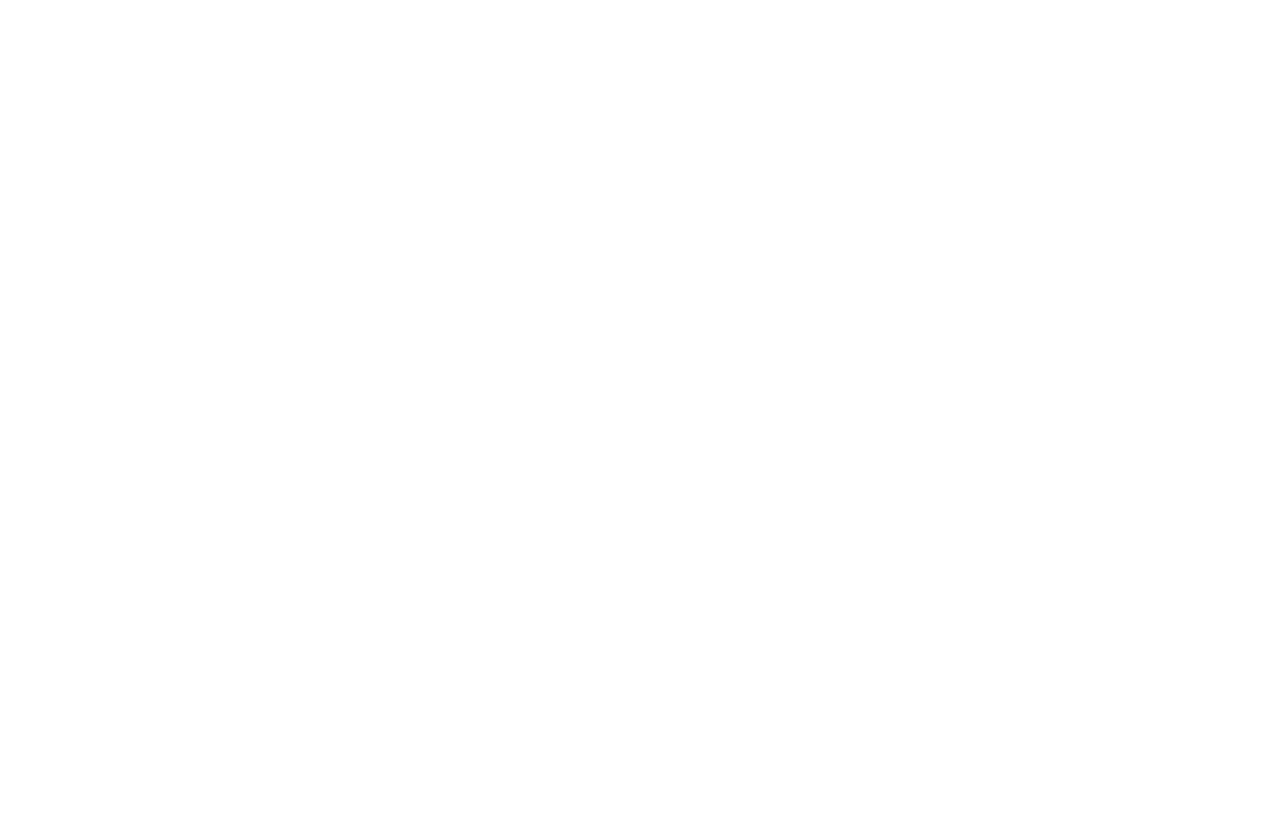
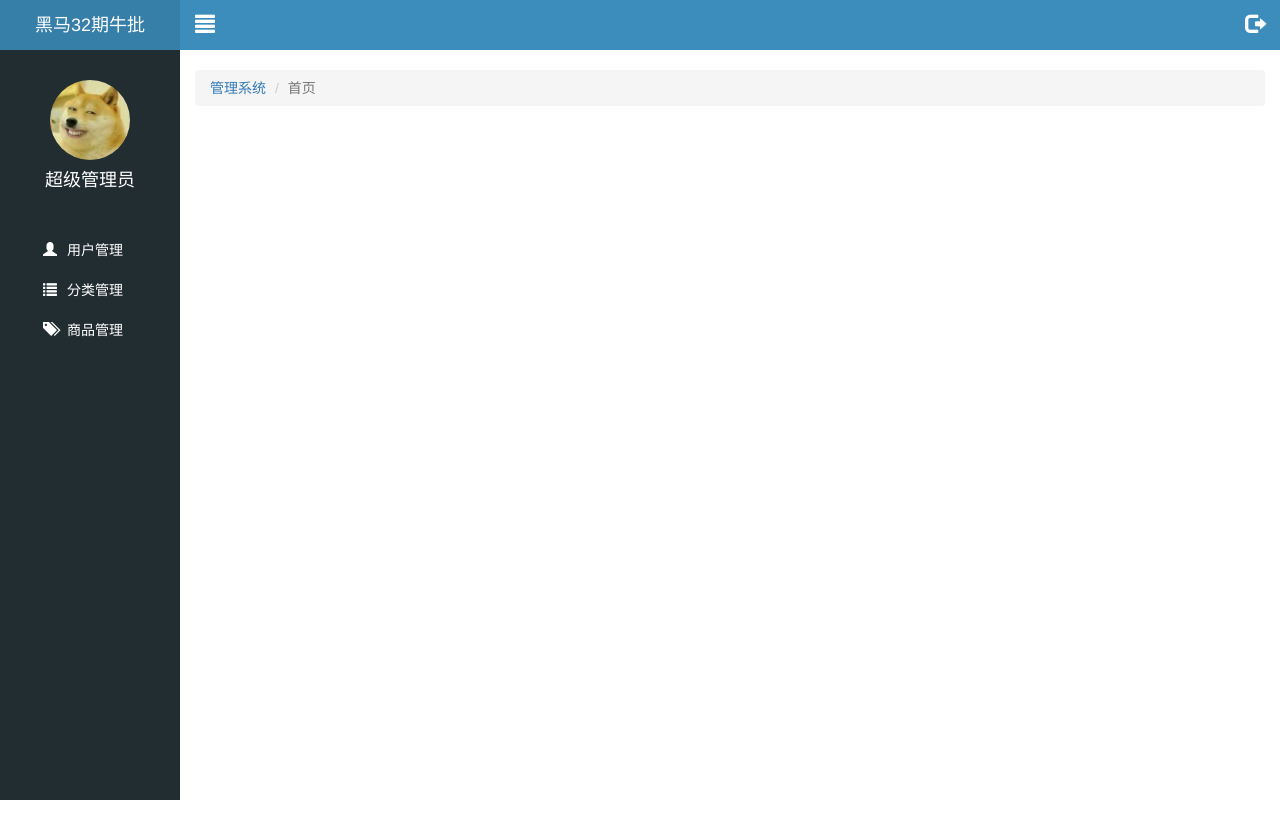
Before and after one commit to Monica9462/letao, a website: page public/back/index.html in a window 1280 px wide. Shown: the top 838 px of the page. Before the commit the page ends 800 px from the top, so only its background shows below. Drawn offline with Linux system fonts and the light colour scheme.

Commit message:
首页完成一半

```diff
--- /dev/null
+++ b/public/back/css/common.css
@@ -0,0 +1,147 @@
+a:link,
+a:visited,
+a:hover,
+a:active {
+  text-decoration: none;
+}
+
+ul {
+  margin: 0;
+  padding: 0;
+  list-style: none;
+}
+
+.mt_20 {
+  margin-top: 20px;
+}
+.red {
+  color: #a94442;
+}
+
+/* ———————————————————————————————————————————————————————————————————————————————— */
+/* 左侧栏 */
+.lt_aside {
+  width: 180px;
+  height: 100%;
+  background-color: #222d32;
+  position: fixed;
+  top: 0;
+  left: 0;
+  z-index: 999;
+  transition: all 1s;
+}
+
+.lt_aside.hidemenu {
+  left: -180px;
+}
+
+/* —————————————————————————————————————————————————————————————————————————————— */
+
+/* 大标题黑马32期牛批 */
+.lt_aside .brand {
+  width: 100%;
+  height: 50px;
+  background-color: #367fa9;
+  text-align: center;
+  line-height: 50px;
+  height: 50px;
+}
+
+.lt_aside .brand a {
+  color: #fff;
+  font-size: 18px;
+}
+
+/* ———————————————————————————————————————————————————————————————————————————— */
+
+/* 头像部分*/
+.lt_aside .user {
+  height: 180px;
+  padding-top: 30px;
+}
+
+.lt_aside .user img {
+  width: 80px;
+  height: 80px;
+  border-radius: 50%;
+  display: block;
+  margin: 0 auto;
+}
+
+.lt_aside .user p {
+  color: #fff;
+  font-size: 18px;
+  height: 40px;
+  line-height: 40px;
+  text-align: center;
+}
+
+/* 导航部分 */
+.lt_aside .nav a {
+  height: 40px;
+  line-height: 40px;
+  color: #fff;
+  display: block;
+  padding-left: 40px;
+  border-left: 3px solid transparent;
+}
+
+.lt_aside .nav a.current {
+  background-color: #1d1f21;
+  border-left: 3px solid #006699;
+}
+
+.lt_aside .nav a i {
+  margin-right: 6px;
+}
+
+.lt_aside .nav .child {
+  display: none;
+}
+
+.lt_aside .nav .child a {
+  padding-left: 60px;
+}
+
+/* _________________________________________________________________ */
+/* 主体部分 */
+.lt_main {
+  padding-left: 180px;
+  padding-top: 50px;
+  height: 2000px;
+  transition: all 1s;
+}
+
+.lt_main.hidemenu {
+  padding-left: 0;
+}
+.lt_topbar {
+  width: 100%;
+  height: 50px;
+  background-color: #3c8dbc;
+  position: fixed;
+  left: 0;
+  top: 0;
+  padding-left: 180px;
+  transition: all 1s;
+}
+.lt_topbar.hidemenu {
+  padding-left: 0;
+}
+
+.lt_topbar .icon_left,
+.lt_topbar .icon_right {
+  width: 50px;
+  height: 50px;
+  line-height: 50px;
+  text-align: center;
+  color: #fff;
+  font-size: 20px;
+}
+
+.echarts_left,
+.echarts_right {
+  width: 48%;
+  height: 400px;
+  background-color: skyblue;
+}
--- a/public/back/index.html
+++ b/public/back/index.html
@@ -1,12 +1,71 @@
 <!DOCTYPE html>
 <html lang="en">
-<head>
-    <meta charset="UTF-8">
-    <meta name="viewport" content="width=device-width, initial-scale=1.0">
-    <meta http-equiv="X-UA-Compatible" content="ie=edge">
-    <title>Document</title>
-</head>
-<body>
+  <head>
+    <meta charset="UTF-8" />
+    <meta name="viewport" content="width=device-width, initial-scale=1.0" />
+    <meta http-equiv="X-UA-Compatible" content="ie=edge" />
+    <title>LeTao</title>
+    <link rel="stylesheet" href="./lib/bootstrap/css/bootstrap.css" />
+    <link
+      rel="stylesheet"
+      href="./lib/bootstrap-validator/css/bootstrapValidator.min.css"
+    />
+    <link rel="stylesheet" href="./lib/nprogress/nprogress.css" />
+    <link rel="stylesheet" href="./css/common.css" />
+  </head>
+  <body>
+    <!-- 乐淘左侧边栏 -->
+    <div class="lt_aside">
+      <!-- 大标题 -->
+      <div class="brand"><a href="">黑马32期牛批</a></div>
+      <!-- 头像 -->
+      <div class="user">
+        <img src="images/02.jpg" />
+        <p>超级管理员</p>
+      </div>
+      <!-- 导航 -->
+      <div class="nav">
+        <ul>
+          <li>
+            <a href="user.html">
+              <i class="glyphicon glyphicon-user"></i> <span>用户管理</span>
+            </a>
+          </li>
+          <li>
+            <a href="javascript:;">
+              <i class="glyphicon glyphicon-list"></i> <span>分类管理</span>
+            </a>
+            <div class="child">
+              <a href="first.html">一级分类</a>
+              <a href="second.html">二级分类</a>
+            </div>
+          </li>
+          <li>
+            <a href="product.html">
+              <i class="glyphicon glyphicon-tags"></i> <span>商品管理</span>
+            </a>
+          </li>
+        </ul>
+      </div>
+    </div>
 
-</body>
+    <!-- 主体部分 -->
+    <div class="lt_main">
+      <div class="lt_topbar">
+        <a href="#" class="pull-left icon_left"
+          ><i class="glyphicon glyphicon-align-justify"></i
+        ></a>
+        <a href="#" class="pull-right icon_right"
+          ><i class="glyphicon glyphicon-log-out"></i
+        ></a>
+      </div>
+      <!-- 流式布局容器 container-fluid 特点:width: 100% -->
+      <div class="container-fluid">
+        <ol class="breadcrumb mt_20">
+          <li><a href="index.html">管理系统</a></li>
+          <li class="active">首页</li>
+        </ol>
+      </div>
+    </div>
+  </body>
 </html>
```
Also changed, not shown: public/back/images/02.jpg (added), public/back/images/default.png (added), public/back/images/none.png (added).
